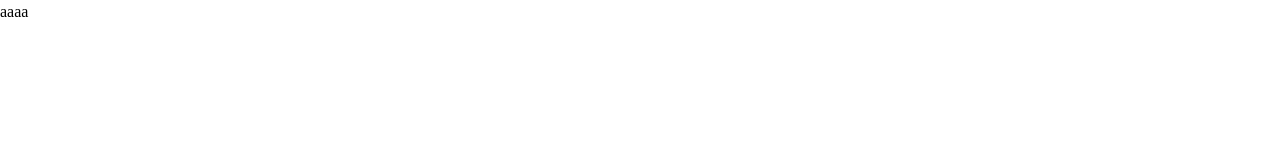
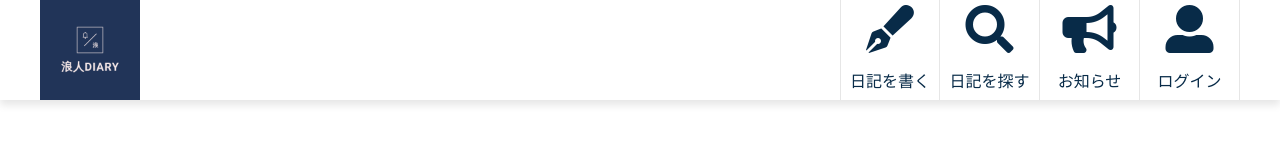
Before and after one commit to higanofront/RouninDiaryView, a plain HTML site: page index.html in a window 1280 px wide. Drawn offline with Linux system fonts and the light colour scheme.

Commit message:
complete header
complete header

```diff
--- a/css/style.css
+++ b/css/style.css
@@ -1,3 +1,71 @@
 * {
   box-sizing: border-box;
 }
+
+body {
+  color: #082b48;
+}
+
+.inner {
+  width: 1200px;
+  max-width: 100%;
+  margin: 0 auto;
+}
+
+li {
+  list-style: none;
+}
+
+a {
+  text-decoration: none;
+  color: #082b48;
+}
+
+
+
+header {
+  width: 100%;
+  height: 100px;
+  position: absolute;
+  top: 0;
+  box-shadow: 0px 5px 8px 0px rgb(0 0 0 / 10%);
+}
+
+
+.header-inner {
+  height: 100%;
+  display: flex;
+  align-items: center;
+}
+
+.header-logo {
+  width: 100px;
+  height: 100px;
+}
+
+
+
+.header-menu {
+  display: flex;
+  margin-left: auto;
+  margin-top: 0;
+  margin-bottom: 0;
+  height: 100%;
+}
+
+.header-menu-item {
+  height: 100%;
+  width: 100px;
+  border-right: 1px solid #e6e6e6;
+  text-align: center;
+  padding: 5px;
+}
+
+.header-menu-item:first-child {
+  border-left: 1px solid #e6e6e6;
+}
+
+.header-menu-item-link {
+  width: 100%;
+  height: 100%;
+}
--- a/index.html
+++ b/index.html
@@ -6,12 +6,20 @@
   <meta name="viewport" content="width=device-width, initial-scale=1.0">
   <link rel="stylesheet" href="./css/sanitize.css">
   <link rel="stylesheet" href="./css/style.css">
-  <title>浪人ダイアリー</title>
+  <link rel="shortcut icon" href="favicon.png" type="image/x-icon">
+  <link href="https://use.fontawesome.com/releases/v5.6.1/css/all.css" rel="stylesheet">
+  <title>浪人DIARY</title>
 </head>
 <body>
   <header>
-    <div class="header-inner">
-      aaaa
+    <div class="header-inner inner">
+      <img class="header-logo" src="./img/logo.png" alt="浪人ダイアリー">
+      <ul class="header-menu">
+        <li class="header-menu-item"><a class="header-menu-item-link" href="#" ><i class="fas fa-pen-fancy fa-3x"></i><p>日記を書く</p></a></li>
+        <li class="header-menu-item"><a class="header-menu-item-link" href="#" ><i class="fas fa-search fa-3x"></i><p>日記を探す</p></a></li>
+        <li class="header-menu-item"><a class="header-menu-item-link" href="#" ><i class="fas fa-bullhorn fa-3x"></i><p>お知らせ</p></a></li>
+        <li class="header-menu-item"><a class="header-menu-item-link" href="#" ><i class="fas fa-user-alt fa-3x"></i><p>ログイン</p></a></li>
+      </ul>
     </div>
   </header>
 </body>
```
Also changed, not shown: favicon.png (added), img/logo_transparent.png (added).
